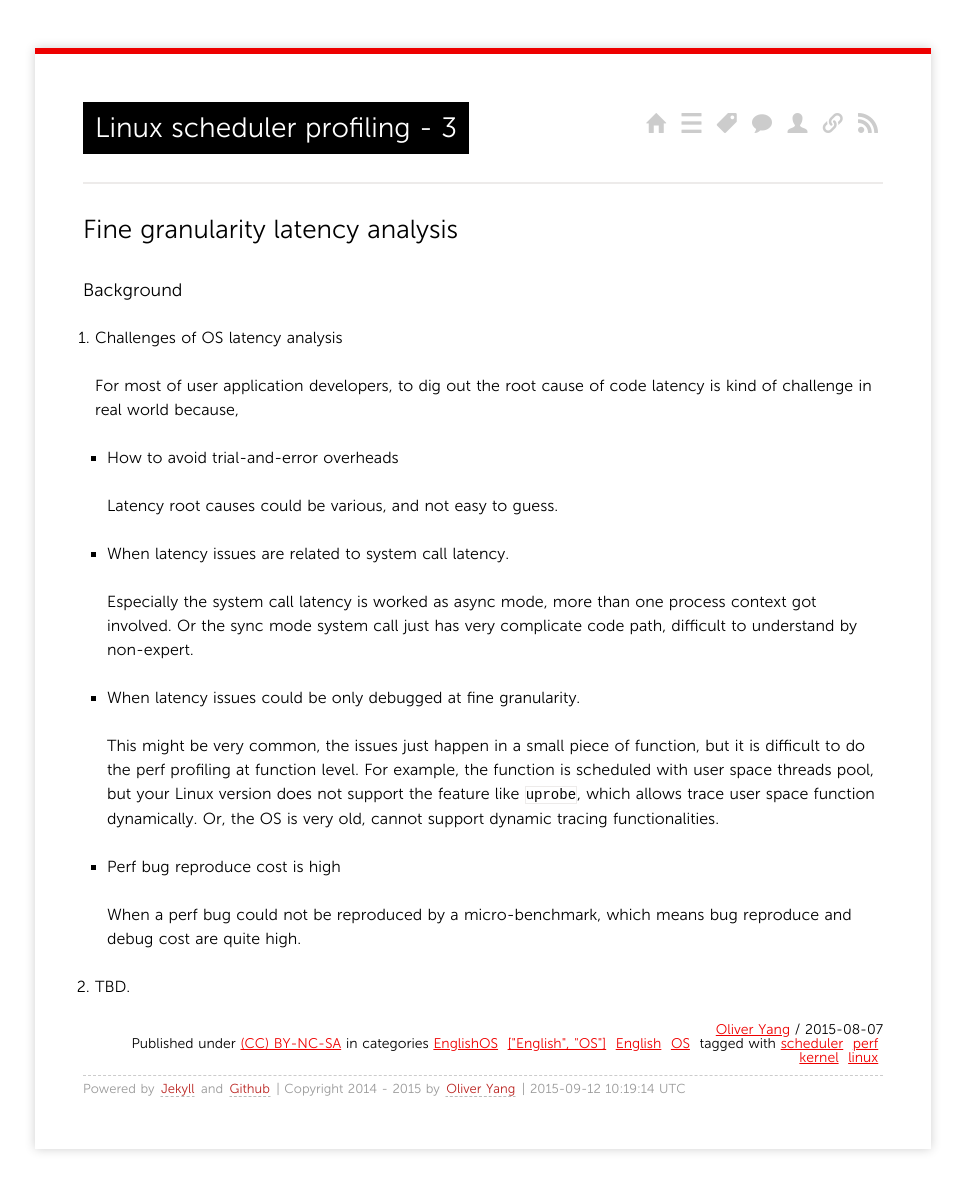
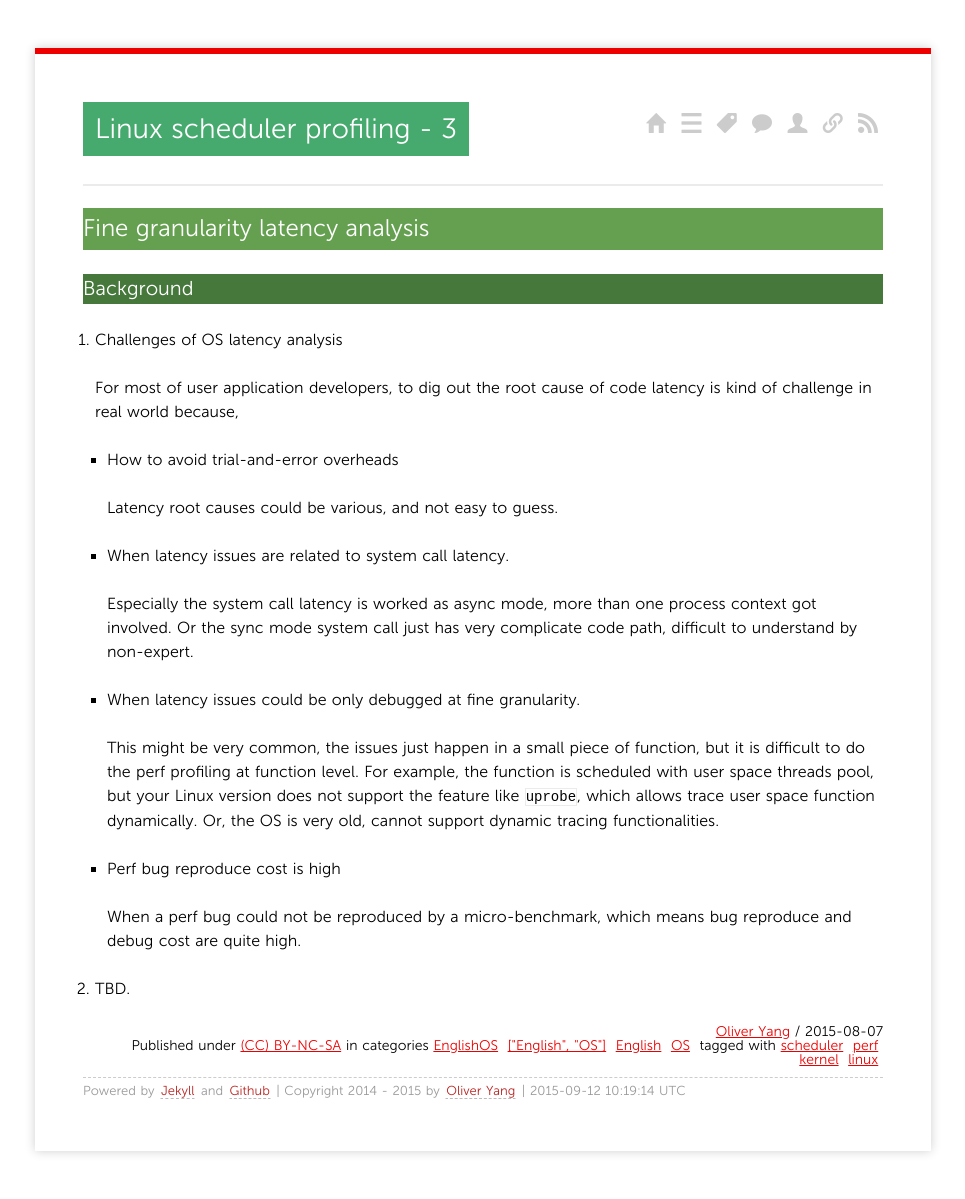
Before and after one commit to yangoliver/yangoliver.github.io, a Jekyll site: the page built from _posts/2015/2015-08-07-linux-scheduler-profiling-3.md, in a window 1280 px wide. Shown: the whole page, without its empty margins (157-1122 px from the left). Built offline with Jekyll 4.4.1, drawn with Linux system fonts in a browser that asks for light colours; Markdown is read by kramdown in place of the engine named in the settings; comment, search, counter and statistics services are not loaded.

Commit message:
Change header front size and color
Signed-off-by: Yong Yang <yangoliver@gmail.com>

```diff
--- a/media/css/screen.css
+++ b/media/css/screen.css
@@ -80,25 +80,30 @@ body>div {
 }
 h1 {
     font-size: 28px;
-    line-height: 28px;
+    line-height: 30px;
     margin: 0 0 28px 0;
-	background-color: #000;
+	background-color: #46aa6e;
 	color: #fff;
 	display: inline-block;
 	padding: 12px;
 }
 h2 {
-    font-size: 26px;
-    line-height: 48px;
+    font-size: 24px;
+    line-height: 42px;
     margin: 0 0 24px 0;
+	background-color: #64a050;
+	color: #fff;
 }
 h2 i {
 	font-size: 18px;
-	color: #ccc;
+	background-color: #64a050;
+	color: #fff;
 }
 h3 {
-    font-size: 18px;
-    line-height: 24px;
+    font-size: 20px;
+    line-height: 30px;
+	background-color: #46783c;
+	color: #fff;
 }
 section>h3 {
     margin: 0 0 24px 0;
```
